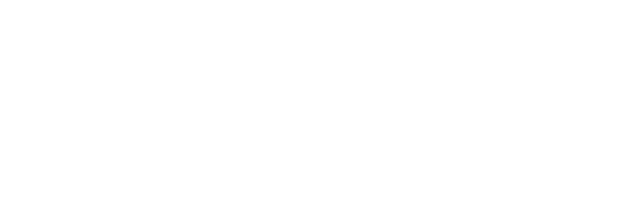
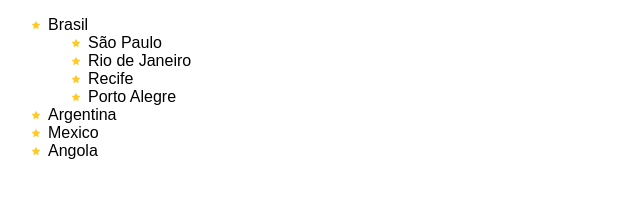
Before and after one commit to andre-euz/Cursos-Treinamentos, a plain HTML site: page unidade08/exercicio02/listas.html in a window 1280 px wide. Shown: the whole page, without its empty margins (0-640 px from the left). Drawn offline with Linux system fonts and the light colour scheme.

Commit message:
unidade 8 resolvido
unidade 8  resolvido conforme curso HTML5

```diff
--- a/unidade08/exercicio02/listas.html
+++ b/unidade08/exercicio02/listas.html
@@ -9,10 +9,25 @@
                 font-family: sans-serif;
                 font-size: 12 px;
             }
+
+            li {
+                list-style-image: url(imagem/estrela.png);
+            }
 		</style>
     </head>
 
     <body>
-
+        <ul>
+            <li>Brasil</li>
+            <ol>
+                <li>São Paulo</li>
+                <li>Rio de Janeiro</li>
+                <li>Recife</li>
+                <li>Porto Alegre</li>
+            </ol>
+            <li>Argentina</li>
+            <li>Mexico</li>
+            <li>Angola</li>
+        </ul>
     </body>
 </html>
```
Also changed, not shown: unidade08/exercicio01/listas.html (+10 -1 lines), unidade08/exercicio03/index.html (+10 -2 lines), unidade08/exercicio04/index.html (+4 -5 lines).
